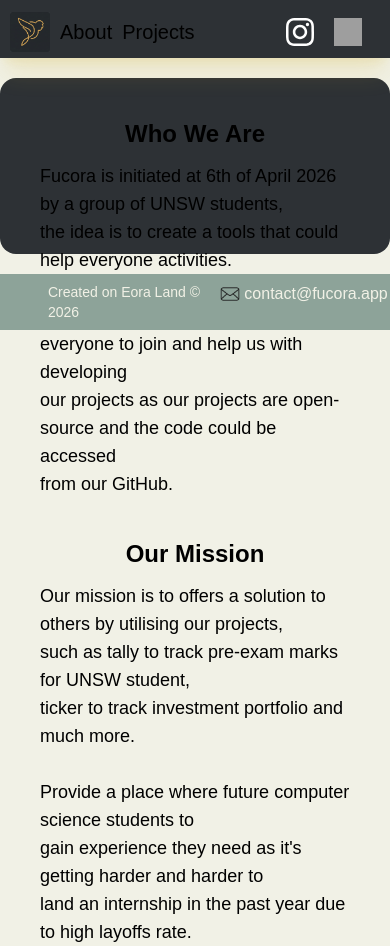
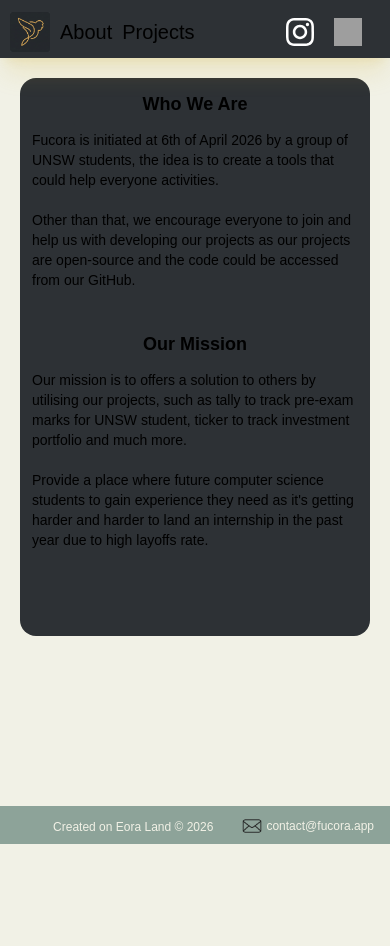
Before and after one commit to fucora-studio/fucoraPage, a Next.js app: page /about in a window 390 px wide. After the commit the page ends 844 px from the top, so only its background shows below. Built offline with nearby package versions, Linux system fonts and the light colour scheme; grey boxes are pictures that could not be loaded.

Commit message:
style: fixing the responsive style

```diff
--- a/package.json
+++ b/package.json
@@ -16,7 +16,11 @@
 		"@opennextjs/cloudflare": "^1.17.1",
 		"next": "^16.2.2",
 		"react": "19.1.5",
-		"react-dom": "19.1.5"
+		"react-dom": "19.1.5",
+		"shadcn": "^4.4.0",
+		"tailwind-merge": "^3.5.0",
+		"three": "^0.167.1",
+		"tw-animate-css": "^1.4.0"
 	},
 	"devDependencies": {
 		"@eslint/eslintrc": "^3",
--- a/src/app/about/page.tsx
+++ b/src/app/about/page.tsx
@@ -1,31 +1,29 @@
 export default function About() {
     return(
-        <div className="flex justify-center mt-5 mb-5 h-[45vw]">
+        <div className="flex justify-center mt-5 mb-5 ml-5 mr-5 md:ml-20 md:mr-20 lg:ml-80 lg:mr-80 h-[143vw] lg:h-[45vw] md:h-[50vw]">
+            <div className="flex flex-col border-transparent rounded-2xl bg-fucoraCards  p-3 md:p-8 lg:p-10">
                 <div className="flex flex-row justify-center">
-                <div className="flex flex-col border-transparent rounded-2xl bg-fucoraCards p-10">
-                    <div className="flex flex-row justify-center">
-                        <h2 className="font-bold text-2xl">Who We Are</h2>
+                    <h2 className="font-bold text-lg md:text-xl lg:text-2xl">Who We Are</h2>
                 </div>
-                    <p className="mt-3 text-lg">
-                        Fucora is initiated at 6th of April 2026 by a group of UNSW students,<br/>
+                <p className="mt-3 text-sm md:text-md lg:text-lg">
+                    Fucora is initiated at 6th of April 2026 by a group of UNSW students,
                     the idea is to create a tools that could help everyone activities. <br/><br/>
-                        Other than that, we encourage everyone to join and help us with developing<br/>
-                        our projects as our projects are open-source and the code could be accessed<br/>
+                    Other than that, we encourage everyone to join and help us with developing
+                    our projects as our projects are open-source and the code could be accessed
                     from our GitHub.
                 </p>
                 <div className="mt-10 flex flex-row justify-center">
-                        <h2 className="font-bold text-2xl">Our Mission</h2>
+                    <h2 className="font-bold text-lg md:text-xl lg:text-2xl">Our Mission</h2>
                 </div>
-                    <p className="mt-3 text-lg">
-                        Our mission is to offers a solution to others by utilising our projects,<br/>
-                        such as tally to track pre-exam marks for UNSW student,<br/>
+                <p className="mt-3 text-sm md:text-md lg:text-lg">
+                    Our mission is to offers a solution to others by utilising our projects,
+                    such as tally to track pre-exam marks for UNSW student,
                     ticker to track investment portfolio and much more.<br/><br/>
-                        Provide a place where future computer science students to<br/>
-                        gain experience they need as it's getting harder and harder to<br/>
+                    Provide a place where future computer science students to
+                    gain experience they need as it's getting harder and harder to
                     land an internship in the past year due to high layoffs rate.
                 </p>
             </div>
         </div>
-        </div>
     )
 }
--- a/src/app/component/footer.tsx
+++ /dev/null
@@ -1,22 +0,0 @@
-import Link from 'next/link';
-
-export default function Footer() {
-    const year = new Date().getFullYear();
-
-    return (
-        <div className='sticky bottom-0 p-2 flex flex-row justify-between bg-fucoraBorders w-screen'>
-            <div/>
-            <div className='md:ml-50 ml-10 flex items-center'>
-                <p className='text-background text-sm '>Created on Eora Land © {year}</p>
-            </div>
-
-            <div className='flex flex-row justify-end'>
-                <div className='flex flex-row pr-2'>
-                    <img className='w-5 h-5 mt-0.5 md:mt-0 md:w-7 md:h-7' src='./email.png' alt='email'/>
-                    <Link href='mailto:contact@fucora.app' className='pl-1 text-background hover:underline'>contact@fucora.app</Link>
-                </div>
-            </div>
-        </div>
-
-    )
-}
--- a/src/app/globals.css
+++ b/src/app/globals.css
@@ -3,7 +3,6 @@
 :root {
 	--background: #1A1C1E;
 	--background: #F1F1E6;
-
 }
 
 @keyframes blink {
@@ -32,6 +31,10 @@
 	}
 }
 
+html, body {
+  @apply h-full w-full m-0 p-0 overflow-hidden;
+}
+
 body {
 	background: var(--background);
 	color: var(--foreground);
--- a/src/app/layout.tsx
+++ b/src/app/layout.tsx
@@ -1,8 +1,20 @@
 import type { Metadata } from "next";
-import { Geist, Geist_Mono } from "next/font/google";
+import { Geist, Geist_Mono, JetBrains_Mono } from "next/font/google";
 import "./globals.css";
-import NavBar from "./component/navbar";
-import Footer from "./component/footer";
+import NavBar from "../components/navbar";
+import Footer from "../components/footer";
+import { cn } from "@/lib/utils";
+import type { Viewport } from 'next';
+
+const jetbrainsMono = JetBrains_Mono({subsets:['latin'],variable:'--font-mono'});
+
+
+export const viewport: Viewport = {
+  width: 'device-width',
+  initialScale: 1,
+  maximumScale: 1,
+  viewportFit: 'cover'
+}
 
 const geistSans = Geist({
 	variable: "--font-geist-sans",
@@ -41,11 +53,11 @@
 	children: React.ReactNode;
 }>) {
 	return (
-		<html lang="en">
+		<html lang="en" className={cn("font-mono", jetbrainsMono.variable)}>
 			<head>
 				<link rel="icon" href="/favicon.png" type="image/svg+xml"></link>
 			</head>
-			<body className={`${geistSans.variable} ${geistMono.variable} antialiased`}>
+			<body className={`${geistSans.variable} ${geistMono.variable} antialiased h-full w-full`}>
 				<NavBar/>
 				{children}
 				<Footer/>
--- a/src/app/page.tsx
+++ b/src/app/page.tsx
@@ -1,26 +1,24 @@
-import Terminal from './component/terminal';
+import Terminal from '@/components/terminal';
 
 export default function Home() {
 	return (
-		<div className="flex flex-col items-center justify-center min-h-134 md:min-h-140">
-			<div className='flex flex-col w-fit'>
+		<div className="flex flex-col items-center justify-center min-h-screen">
+			<div className='flex flex-col w-fit ml-5 mr-5 md:pl-0 lg:pl-0 xl:pl-0'>
 				<div className='flex flex-row'>
 					<h1 className="font-bold text-2xl md:text-4xl">Fucora</h1>
 					<p className='flex font-bold text-xl md:text-2xl text-foreground/40 ml-2 items-center'>[/fuːˈkɔːrə/]</p>
 				</div>
-				<h2 className="font-semibold text-md md:text-xl">
+				<h2 className="font-semibold text-lg md:text-xl lg:text-2xl">
 					Derived from Fuciphagus(Indonesian Swiftlet)<br/>
 					and Phascolarctos(Australian Koala).<br/>
 					A tribute to a dual heritage, built and developed on Eora land.
 				</h2>
 				<p className="text-sm md:text-md">Engineering the invisible. Impact by design.</p>
 
-				<div className='flex justify-items-start pt-6'>
+				<div className='flex justify-items-start pt-5'>
 					<Terminal/>
 				</div>
 			</div>
-
-
 		</div>
 	);
 }
--- /dev/null
+++ b/src/components/footer.tsx
@@ -0,0 +1,21 @@
+import Link from 'next/link';
+
+export default function Footer() {
+    const year = new Date().getFullYear();
+
+    return (
+        <div className='fixed bottom-0 left-0 p-2 flex flex-row justify-between bg-fucoraBorders w-screen'>
+            <div/>
+            <div className='ml-4 md:ml-50 flex items-center'>
+                <p className='text-background mt-1 text-xs md:text-sm lg:text-sm'>Created on Eora Land © {year}</p>
+            </div>
+
+            <div className='flex flex-row justify-end'>
+                <div className='flex flex-row pr-2'>
+                    <img className='w-5 h-5 mt-0.5 md:mt-0 md:w-7 md:h-7' src='./email.png' alt='email'/>
+                    <Link href='mailto:contact@fucora.app' className='pl-1 mt-1 text-background text-xs md:text-sm lg:text-sm hover:underline'>contact@fucora.app</Link>
+                </div>
+            </div>
+        </div>
+    )
+}
--- a/src/app/component/navbar.tsx
+++ b/src/components/navbar.tsx
@@ -3,8 +3,7 @@
 export default function NavBar() {
 
     return (
-        <div className='sticky top-0'>
-            <div className='flex flex-row bg-fucoraCards pt-1.5 pb-1.5 shadow-xl shadow-fucoraButton/18 justify-between'>
+        <div className='flex flex-row justify-between sticky top-0 min-w-full bg-fucoraCards pt-1.5 pb-1.5 shadow-xl shadow-fucoraButton/18'>
                 <div className='flex flex-row pl-1 justify-between'>
                     <Link href="/" className='pt-1.5 pl-1.5'>
                         <img src="/favicon.png" alt='Logo' className='w-10 h-10'/>
@@ -24,6 +23,5 @@
                 </div>
 
             </div>
-        </div>
     )
 }
--- a/src/app/component/terminal.tsx
+++ b/src/components/terminal.tsx
@@ -1,5 +1,6 @@
 'use client';
-import { use, useState } from "react";
+import { useState } from "react";
+import { useRouter } from "next/navigation";
 import { JetBrains_Mono } from "next/font/google";
 
 const JetBrains=JetBrains_Mono ({
@@ -9,7 +10,7 @@
 export default function Terminal() {
     const [cmd, setCmd] = useState('');
     const [history, setHistory]= useState<any[]>([]);
-
+    const router = useRouter();
 
     function process_cmd(e: any) {
         e.preventDefault();
@@ -19,7 +20,14 @@
 
         setCmd(cmd.trim());
         const cleanInput = cmd.toLowerCase();
-        if(cleanInput.startsWith("status check")) {
+
+         if (cleanInput.startsWith("cd")) {
+            if (cleanInput.includes("about")) {
+                router.replace("/about");
+            } else if (cleanInput.includes("projects")) {
+                router.replace("/projects");
+            }
+        } else if(cleanInput.startsWith("status check")) {
             if (cleanInput == "status check --all") {
                 newResponse = (
                     <div className="flex flex-row">
@@ -54,7 +62,7 @@
     return (
         <div className={`${JetBrains.className}
         flex flex-col justify-items-start border-gray rounded-xl
-        bg-gray-900 h-[40vw] p-3 w-[90vw] md:w-[50vw] md:h[15-vw] shadow-lg shadow-fucoraButton/10 shrink-0`}>
+        bg-gray-900 h-[60vw] p-3 w-[85vw] md:w-[70vw] md:h-[18vw] lg:h-[18vw] shadow-lg shadow-fucoraButton/10 shrink-0`}>
             <div className="flex flex-col">
                 {history.map((item, index) =>(
                     <div key={index}>
@@ -71,7 +79,7 @@
                     </div>
                 ))}
             </div>
-            <form className='relative flex gap-2' onSubmit={process_cmd}>
+            <form className='relative flex gap-1' onSubmit={process_cmd}>
                 <div className="font-bold h-3 shrink-0">
                     <span className="text-green-500">fucora@app</span>
                     <span>:</span>
@@ -79,15 +87,15 @@
                     <span>$</span>
                 </div>
 
-                <div className="relative flex-1 h-3">
+                <div className="relative h-3">
                     <input
                     value={cmd}
                     onChange={(e) =>setCmd(e.target.value)}
-                    className="text-ivory outline-none caret-transparent w-[90vw] md:[30vw]"
+                    className="text-ivory outline-none caret-transparent w-[80vw] md:[30vw]"
                     spellCheck= "false"
                     autoComplete="off"
                     type="text"
-                    maxLength={30}
+                    maxLength={20}
                     />
                     <span className="absolute left-1 pointers-events-none">
                         <span className="opacity-0">{cmd}</span>
```
Also changed, not shown: 1 other file (tests, documents, lock files or other folders). Lines whose indentation alone changed are shown as unchanged.
